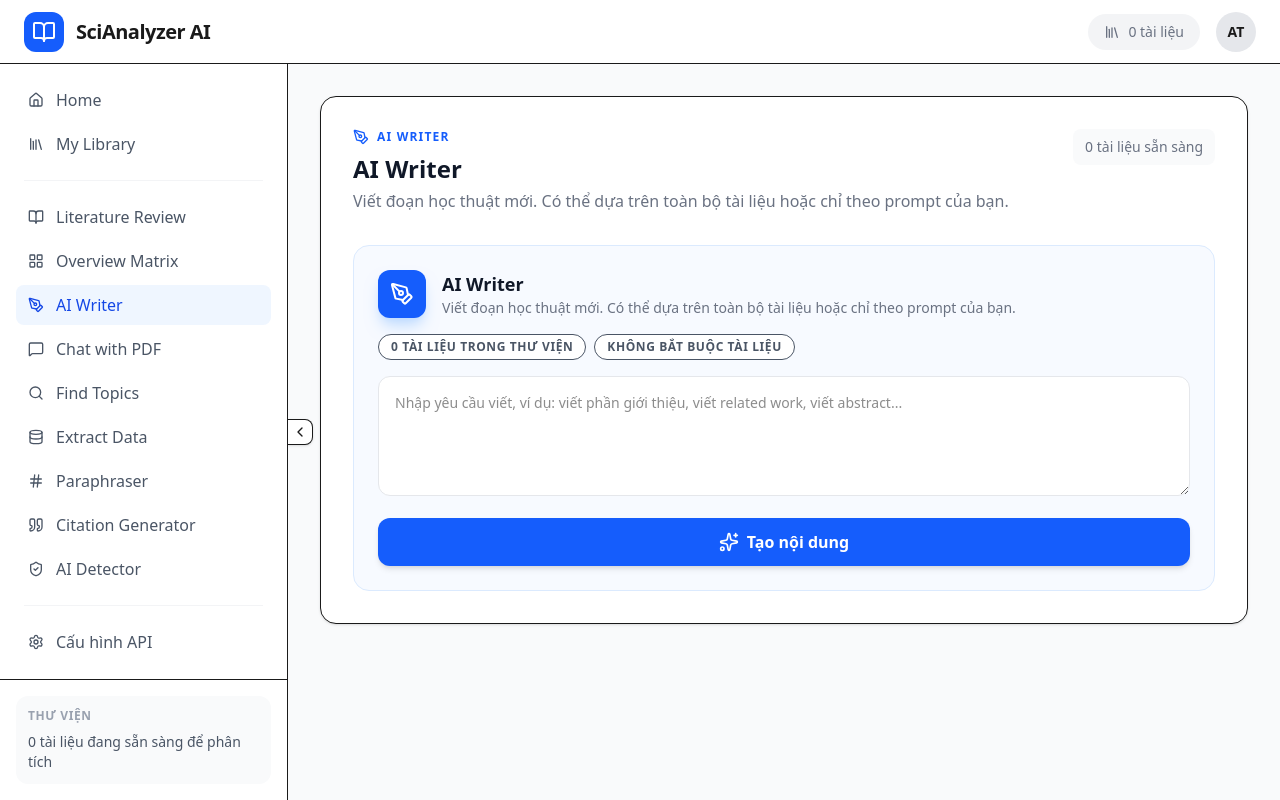
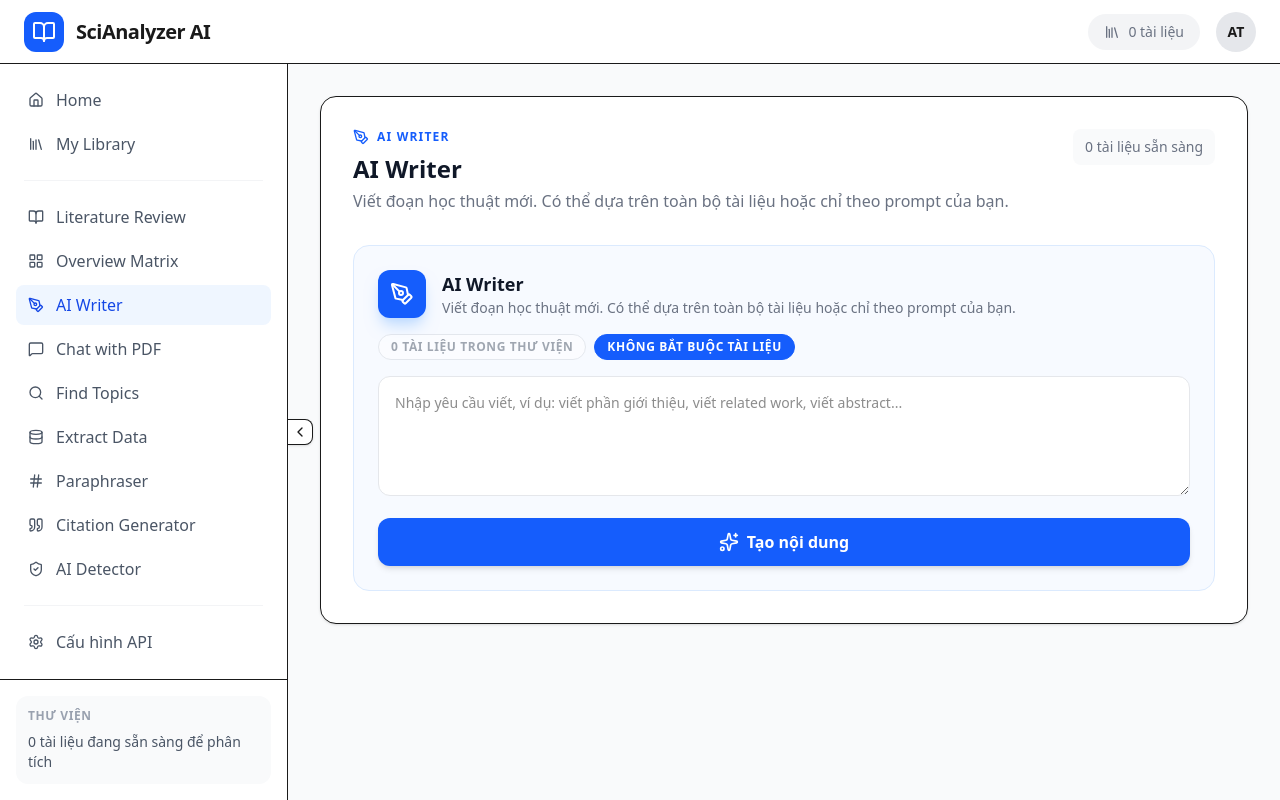
Before and after one commit to anhtuan159801/scianalyzer-ai, a React (Vite) app: page / in a window 1280 px wide. Both pictures are taken after a click on the button "AI Writer". Built offline with nearby package versions, Linux system fonts and the light colour scheme.

Commit message:
Add selectable source mode and citation styles

```diff
--- a/src/components/ToolView.tsx
+++ b/src/components/ToolView.tsx
@@ -1,4 +1,4 @@
-import React, { useMemo, useState } from "react";
+import React, { useEffect, useMemo, useState } from "react";
 import { Check, Copy, Loader2, Sparkles } from "lucide-react";
 import Markdown from "react-markdown";
 import { motion } from "motion/react";
@@ -34,6 +34,9 @@
   synthesis: string;
 }
 
+type SourceMode = "library" | "text";
+type CitationStyle = "APA 7" | "MLA 9" | "Vancouver" | "IEEE" | "Chicago";
+
 const MAX_CORPUS_CHARS = 28000;
 const MAX_CHARS_PER_DOC = 6000;
 
@@ -59,10 +62,16 @@
     .join("\n\n");
 }
 
-function buildPrompt(tool: ToolId, userInput: string, hasDocuments: boolean) {
+function buildPrompt(
+  tool: ToolId,
+  userInput: string,
+  hasDocuments: boolean,
+  sourceMode: SourceMode,
+  citationStyle: CitationStyle,
+) {
   switch (tool) {
     case "writer":
-      return hasDocuments
+      return sourceMode === "library" && hasDocuments
         ? `Dựa trên toàn bộ tài liệu nguồn đã cung cấp, hãy viết nội dung học thuật theo yêu cầu sau: ${userInput || "Viết một đoạn tổng quan nghiên cứu ngắn gọn, có cấu trúc rõ ràng."}`
         : `Không có tài liệu nguồn. Hãy viết nội dung học thuật theo yêu cầu sau và nói rõ đây là bản nháp không grounded theo tài liệu: ${userInput || "Viết một đoạn tổng quan nghiên cứu ngắn gọn, có cấu trúc rõ ràng."}`;
     case "chat-pdf":
@@ -109,9 +118,23 @@
       return `Hãy diễn đạt lại đoạn văn sau bằng văn phong học thuật rõ ràng, giữ nguyên ý nghĩa nhưng tránh trùng lặp câu chữ. Nếu cần, hãy đưa ra 2 phiên bản khác nhau:
 ${userInput}`;
     case "citation":
-      return hasDocuments && !userInput.trim()
-        ? `Hãy tạo danh sách trích dẫn cho toàn bộ tài liệu đã tải lên theo các định dạng APA, MLA và Vancouver. Nếu metadata thiếu, hãy nêu rõ phần không xác định.`
-        : `Hãy tạo trích dẫn theo APA, MLA và Vancouver từ thông tin sau. Nếu dữ liệu thiếu thì nêu rõ phần còn thiếu:
+      return sourceMode === "library" && hasDocuments && !userInput.trim()
+        ? `Hãy tạo danh sách trích dẫn cho toàn bộ tài liệu đã tải lên theo đúng duy nhất chuẩn ${citationStyle}.
+Yêu cầu nghiêm ngặt:
+- Không trộn nhiều chuẩn với nhau
+- Không tự bịa metadata
+- Giữ đúng thứ tự trường, dấu câu và cách viết hoa theo chuẩn ${citationStyle}
+- Những thành phần cần in nghiêng theo chuẩn thì dùng markdown italic, ví dụ *Journal Title* hoặc *Book Title*
+- Nếu thiếu metadata thì ghi rõ trường còn thiếu dưới mỗi mục
+Trả về kết quả dưới dạng danh sách rõ ràng, mỗi tài liệu một mục.`
+        : `Hãy tạo trích dẫn theo đúng duy nhất chuẩn ${citationStyle} từ thông tin sau.
+Yêu cầu nghiêm ngặt:
+- Không trộn nhiều chuẩn với nhau
+- Không tự bịa metadata
+- Giữ đúng thứ tự trường, dấu câu và cách viết hoa theo chuẩn ${citationStyle}
+- Những thành phần cần in nghiêng theo chuẩn thì dùng markdown italic, ví dụ *Journal Title* hoặc *Book Title*
+- Nếu dữ liệu thiếu thì nêu rõ phần còn thiếu
+Thông tin đầu vào:
 ${userInput}`;
     case "extract":
       return `Hãy trích xuất dữ liệu và phát hiện quan trọng từ toàn bộ tài liệu đã tải lên.
@@ -137,10 +160,22 @@
   const [isLoading, setIsLoading] = useState(false);
   const [copied, setCopied] = useState(false);
   const [userInput, setUserInput] = useState("");
+  const [sourceMode, setSourceMode] = useState<SourceMode>("text");
+  const [citationStyle, setCitationStyle] = useState<CitationStyle>("APA 7");
   const info = TOOL_CONFIG[tool];
   const hasDocuments = documents.length > 0;
+  const canSelectSourceMode = tool === "writer" || tool === "citation";
 
   const corpusText = useMemo(() => buildCorpus(documents), [documents]);
+
+  useEffect(() => {
+    setResult(null);
+    setMatrixPayload(null);
+    setCopied(false);
+    setUserInput("");
+    setCitationStyle("APA 7");
+    setSourceMode(tool === "writer" || tool === "citation" ? (hasDocuments ? "library" : "text") : "text");
+  }, [tool, hasDocuments]);
 
   const handleAction = async () => {
     if (info.acceptsUserText && (tool === "paraphraser" || tool === "detector") && !userInput.trim()) {
@@ -153,14 +188,19 @@
       return;
     }
 
+    if (sourceMode === "text" && (tool === "writer" || tool === "citation") && !userInput.trim()) {
+      setResult("Vui lòng nhập nội dung hoặc metadata trước khi chạy công cụ này.");
+      return;
+    }
+
     setIsLoading(true);
     setResult(null);
     setMatrixPayload(null);
 
     try {
-      const prompt = buildPrompt(tool, userInput.trim(), hasDocuments);
+      const prompt = buildPrompt(tool, userInput.trim(), hasDocuments, sourceMode, citationStyle);
       const contextText =
-        hasDocuments && corpusText
+        sourceMode === "library" && hasDocuments && corpusText
           ? corpusText
           : `Người dùng không cung cấp tài liệu nguồn. Hãy xử lý dựa trên yêu cầu sau:\n${userInput.trim()}`;
 
@@ -230,13 +270,67 @@
         </div>
 
         <div className="mb-4 flex flex-wrap gap-2">
+          {canSelectSourceMode ? (
+            <>
+              <button
+                type="button"
+                onClick={() => setSourceMode("library")}
+                disabled={!hasDocuments}
+                className={`text-xs font-semibold uppercase tracking-wider px-3 py-1 rounded-full border transition-colors ${
+                  sourceMode === "library"
+                    ? "bg-blue-600 border-blue-600 text-white"
+                    : "bg-white border-gray-300 text-gray-600"
+                } ${!hasDocuments ? "opacity-50 cursor-not-allowed" : ""}`}
+              >
+                {documents.length} tài liệu trong thư viện
+              </button>
+              <button
+                type="button"
+                onClick={() => setSourceMode("text")}
+                className={`text-xs font-semibold uppercase tracking-wider px-3 py-1 rounded-full border transition-colors ${
+                  sourceMode === "text"
+                    ? "bg-blue-600 border-blue-600 text-white"
+                    : "bg-white border-gray-300 text-gray-600"
+                }`}
+              >
+                Không bắt buộc tài liệu
+              </button>
+            </>
+          ) : (
+            <>
               <span className="text-xs font-semibold uppercase tracking-wider px-3 py-1 rounded-full bg-white border text-gray-600">
                 {documents.length} tài liệu trong thư viện
               </span>
               <span className="text-xs font-semibold uppercase tracking-wider px-3 py-1 rounded-full bg-white border text-gray-600">
                 {info.requiresDocuments ? "Dùng toàn bộ thư viện" : "Không bắt buộc tài liệu"}
               </span>
+            </>
+          )}
         </div>
+
+        {tool === "citation" && (
+          <div className="mb-4">
+            <p className="text-xs font-semibold uppercase tracking-wider text-gray-400 mb-2">
+              Chọn chuẩn trích dẫn
+            </p>
+            <div className="flex flex-wrap gap-2">
+              {(["APA 7", "MLA 9", "Vancouver", "IEEE", "Chicago"] as CitationStyle[]).map((style) => (
+                <button
+                  key={style}
+                  type="button"
+                  onClick={() => setCitationStyle(style)}
+                  className={`text-xs font-semibold px-3 py-2 rounded-full border transition-colors ${
+                    citationStyle === style
+                      ? "bg-blue-600 border-blue-600 text-white"
+                      : "bg-white border-gray-300 text-gray-600"
+                  }`}
+                >
+                  {style}
+                </button>
+              ))}
+            </div>
+          </div>
+        )}
 
         {info.acceptsUserText && (
           <div className="mb-4">
```
Lines whose indentation alone changed are shown as unchanged.
